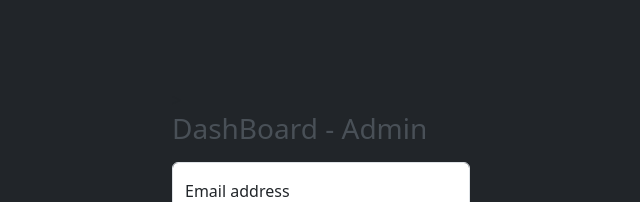
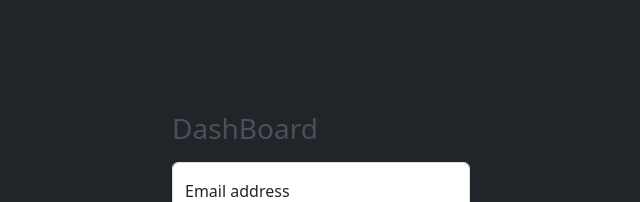
Before and after one commit to RafaelOlive26sp/front_api_users, a Vue app: page / in a window 1280 px wide. Shown: the top 202 px of the page, without its empty margins (319-959 px from the left). Built offline with nearby package versions, Linux system fonts and the light colour scheme.

Commit message:
docs: update project description in README and adjust title in LoginView

```diff
--- a/src/views/LoginView.vue
+++ b/src/views/LoginView.vue
@@ -11,7 +11,7 @@
           <strong>Oops! Tivemos um erro inesperavel.</strong> Por favor, tente novamente mais tarde.
           <button type="button" class="btn-close" data-bs-dismiss="alert" aria-label="Close"></button>
         </div>
-        <h1 class="h3 mb-3 fw-normal text-dark-emphasis">DashBoard - Admin</h1>
+        <h1 class="h3 mb-3 fw-normal text-dark-emphasis">DashBoard</h1>
 
         <div class="form-floating">
           <input
```
Also changed, not shown: 1 other file (tests, documents, lock files or other folders).
